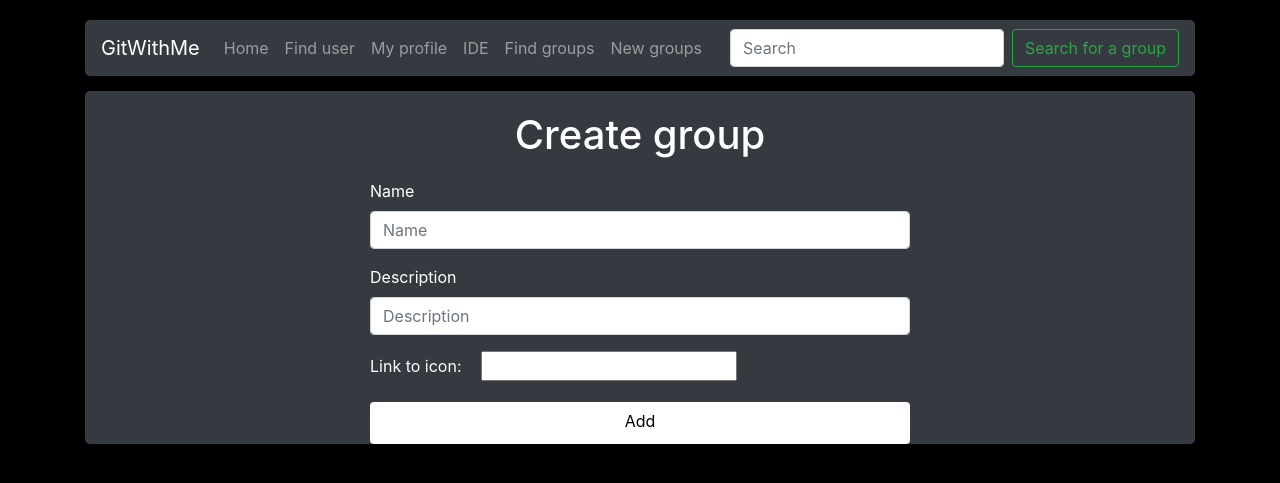
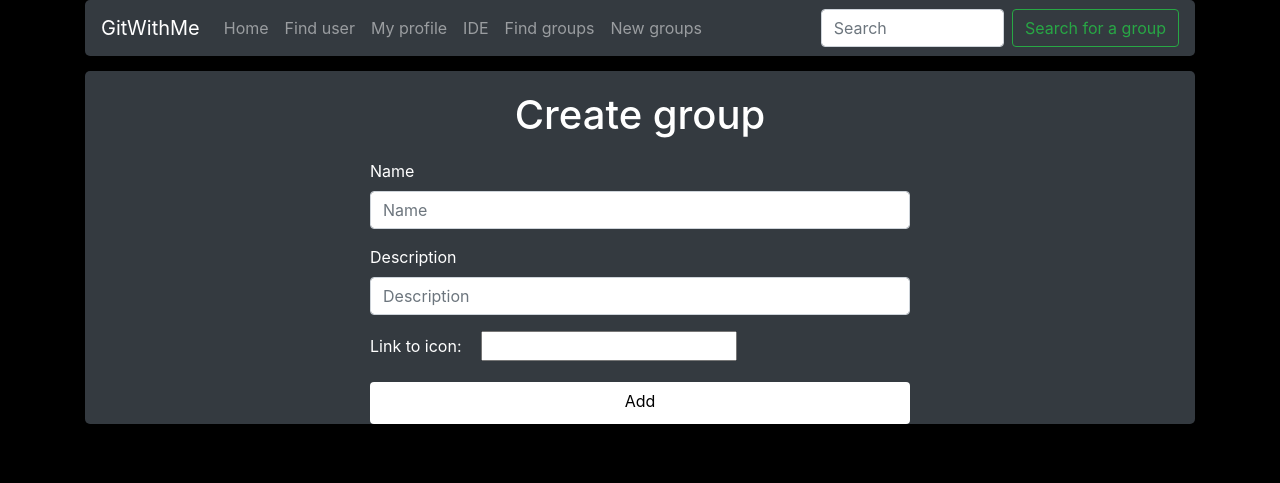
Before and after one commit to obeyurfate/GitWithMe, a Flask app: page /create_group in a window 1280 px wide. Shown: the top 483 px of the page. Run offline with Flask 2, Linux system fonts and the light colour scheme; some libraries are stand-ins or nearby versions.

Commit message:
Fix design unity, bug [nabar-search-with-enter].
Log:
	modified:   app/static/styles/base.css
	modified:   app/static/styles/create_group.css
	modified:   app/templates/includes/nav.html

```diff
--- a/app/static/styles/base.css
+++ b/app/static/styles/base.css
@@ -20,3 +20,11 @@ main {
 	margin: 15px;
 	padding-top: 15px;
 }
+
+.inline {
+	display: inline-block
+}
+
+.search-widget {
+	width: 17%;
+}
--- a/app/static/styles/create_group.css
+++ b/app/static/styles/create_group.css
@@ -1,7 +1,6 @@
 body {
     background-color: black;
     color: white;
-    margin-top: 20px;
 }
 
 .widget {
--- a/app/templates/includes/nav.html
+++ b/app/templates/includes/nav.html
@@ -20,21 +20,21 @@
       <li><a class="nav-link" href="/find_groups">Find groups</a></li>
       <li><a class="nav-link" href="/create_group">New groups</a></li>
     </ul>
-    <form target="_blank" class="form-inline my-2 my-lg-0" onsubmit="redirect()">
-      <input class="form-control mr-sm-2" type="search" placeholder="Search" aria-label="Search" name="Search_text" id="Search_text" onsubmit="redirect()">
-    </form>
-    <button class="btn btn-outline-success my-2 my-sm-0" type="submit" name="search" onclick="redirect()">
+
+      <input class="form-control mr-sm-2 inline search-widget" type="search" placeholder="Search" aria-label="Search" name="Search_text" id="Search_text"
+      onkeydown = "if (event.keyCode == 13) redirect()" style='width: 17% !important'>
+
+      <button class="btn btn-outline-success inline my-2 my-sm-0" type="submit" name="search" onclick="redirect()">
         Search for a group</button>
+
   </div>
     <script>
-      function pass() {
+      function redirect() {
+        {
+        var joined = "/find_groups?search=" + document.getElementById("Search_text").value;
+        window.location = joined;
+      };
         return false;
       }
-
-      function redirect() {
-        var joined = "/find_groups?search=" + document.getElementById("Search_text").value;
-        document.location = joined;
-        return false;
-      };
     </script>
 </nav>
```
